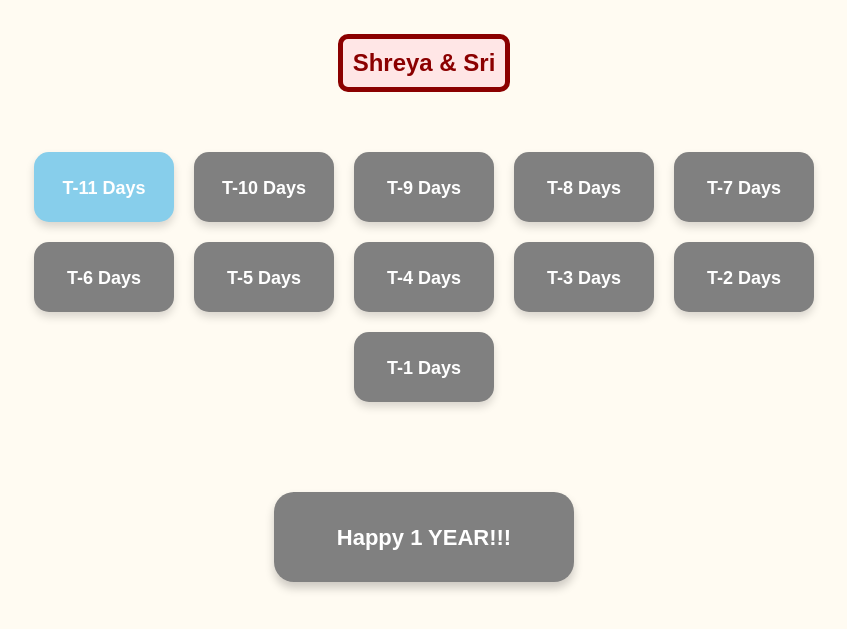
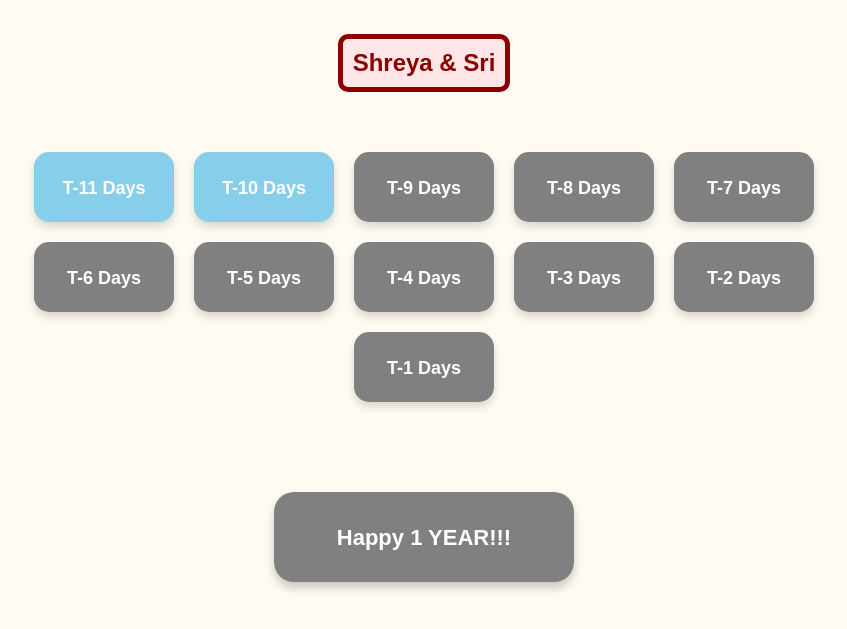
Before and after one commit to Sri10123/project3, a plain HTML site: page index.html in a window 1280 px wide. Shown: the part 93-722 px from the top of the page, without its empty margins (216-1063 px from the left). Drawn offline with Linux system fonts and the light colour scheme.

Commit message:
Add files via upload

```diff
--- a/index.html
+++ b/index.html
@@ -13,7 +13,7 @@
 
     <div class="buttonsContainer">
         <button class="button firstButton" onclick="window.location.href='firstDay.html'">T-11 Days</button>
-        <button class="button greyButton">T-10 Days</button>
+        <button class="button firstButton" onclick="window.location.href='secondDay.html'">T-10 Days</button>
         <button class="button greyButton">T-9 Days</button>
         <button class="button greyButton">T-8 Days</button>
         <button class="button greyButton">T-7 Days</button>
```
